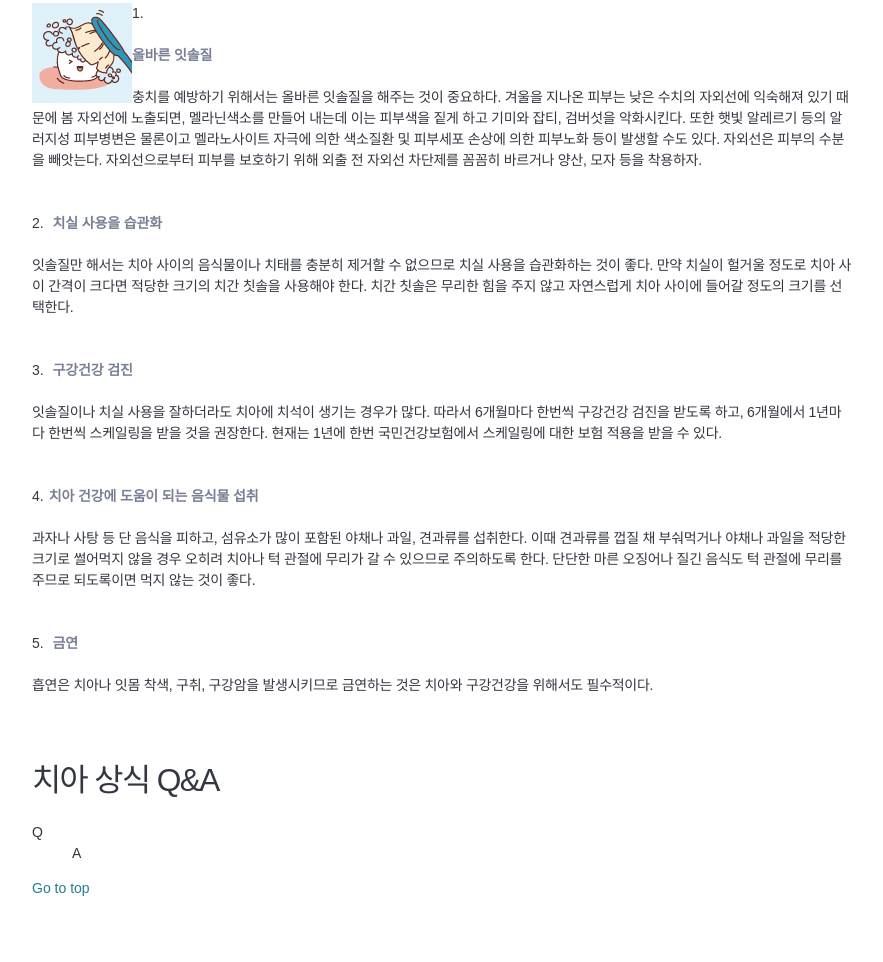
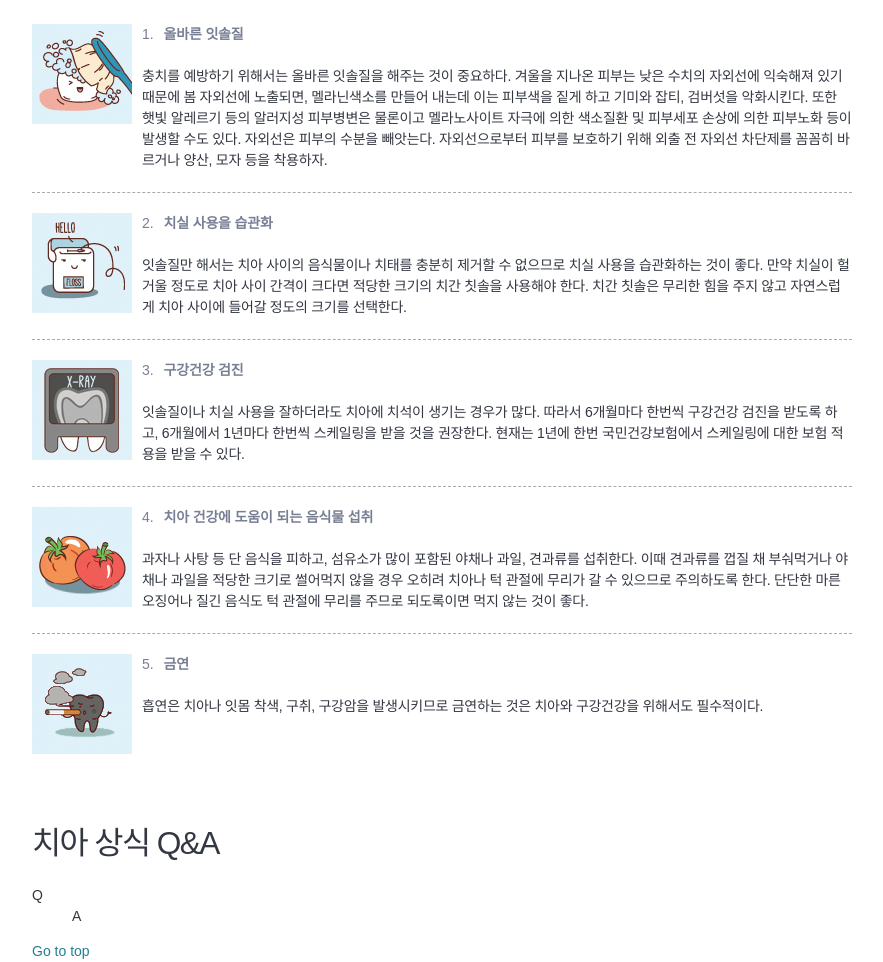
Before and after one commit to cepien/FDC_5th, a plain HTML site: page homework/07_day8_layout_typography_medical/index.html in a window 1280 px wide. Shown: the part 857-1819 px from the top of the page, without its empty margins (198-1081 px from the left). Before the commit the page ends 1756 px from the top, so only its background shows below. Drawn offline with Linux system fonts and the light colour scheme; a web font is replaced by a local one.

Commit message:
메디컬 작업중

```diff
--- a/homework/07_day8_layout_typography_medical/css/page.css
+++ b/homework/07_day8_layout_typography_medical/css/page.css
@@ -43,10 +43,9 @@ img {
   vertical-align: middle;
 }
 
-
 /*타이포그래피*/
 /*공통디자인*/
-p, h1, h2, h3, h4, h5, h6 {
+p, h1, h3, h5, h6 {
   margin-top: 0;
   margin-bottom: 2.1rem;
 }
@@ -57,11 +56,11 @@ p {
 }
 
 /*제목디자인*/
-h1, h2, h3, h4 {
+h1, h3, h5, h6 {
   letter-spacing: -0.05em;
 }
 h1, h3 {
-  font-weight: 300;
+  font-weight: 200;
 	color: #333741;
 }
 h5, h6 {
@@ -73,7 +72,7 @@ h1 {
   line-height: 6.3rem;
 }
 h3 {
-  padding-top: 4.2rem;
+  /*padding-top: 3.17rem;*/
   font-size: 3.17rem;
   line-height: 4.2rem;
 }
@@ -121,44 +120,68 @@ header {
   text-align: center;
 }
 
-main {}
-.section-important {}
-.order-teeth-manage {
-  /*margin-top: 4.2rem;*/
+main {
+  margin-top: 4.2rem;
 }
+
+/*.section-important {
+}*/
 
 /*카운터 넘버링*/
 .order-teeth-manage {
+  margin-top: 4.2rem;
   /*문법상 리셋을 시켜줘야 한다. 중첩되는 경우 문제가 생김*/
   counter-reset: order-teeth-manage;
 }
+
+.order-teeth-manage li {
+  overflow: hidden;
+  margin-bottom: 2rem;
+  border-bottom: 1px dashed #a9a9a9
+}
+
+.order-teeth-manage li:last-child {
+  border-bottom: none;
+}
 /*증가시키기*/
-.order-teeth-manage li::before {
+/*.order-teeth-manage li::before {
   content: counter(order-teeth-manage) '.';
-  counter-increment: order-teeth-manage;
+  counter-increment: order-teeth-manage;*/
   /*order-title margin left 5px를 줘도 같다. 단지 css문서내에서 일관성이 있어야 함*/
-  margin-right: 5px;
+  /*margin-right: 5px;
+}*/
+
+.order-index {
+  font-weight: 400;
+  margin-right: 1rem;
+}
+
+.order-img {
+  float: left;
+  /*line-height: 10.5rem;*/
+  margin-right: 1rem;
+  /*margin-bottom: 2.1rem;*/
+}
+.order-content {
+  overflow: hidden;
 }
 
 .order-title {
   display: inline-block;
-  margin-top: 2.1rem;
+  /*margin-top: 2.1rem;*/
   margin-bottom: 2.1rem;
   font-weight: 700;
   color: #787f94;
   letter-spacing: -0.01em;
 }
 
-.order-img {
-  float: left;
-  /*margin-right: 1rem;*/
+.order-desc.is-last {
+  padding-bottom: 4.2rem;
 }
 
-/*.order-content {
-  overflow: hidden;
-}*/
 /*.order-desc {
-  padding-bottom: 2.1rem;
 }*/
 
-.section-QnA {}
+.section-QnA {
+  margin-top: 4.2rem;
+}
--- a/homework/07_day8_layout_typography_medical/index.html
+++ b/homework/07_day8_layout_typography_medical/index.html
@@ -26,25 +26,38 @@
                     <li>
                         <img class="order-img" src="./assets/illust01_1.png" alt>
                         <div class="order-content">
-                            <strong class="order-title">올바른 잇솔질</strong>
+                            <strong class="order-title"><span class="order-index">1.</span>올바른 잇솔질</strong>
                             <p class="order-desc">충치를 예방하기 위해서는 올바른 잇솔질을 해주는 것이 중요하다. 겨울을 지나온 피부는 낮은 수치의 자외선에 익숙해져 있기 때문에 봄 자외선에 노출되면, 멜라닌색소를 만들어 내는데 이는 피부색을 짙게 하고 기미와 잡티, 검버섯을 악화시킨다. 또한 햇빛 알레르기 등의 알러지성 피부병변은 물론이고 멜라노사이트 자극에 의한 색소질환 및 피부세포 손상에 의한 피부노화 등이 발생할 수도 있다. 자외선은 피부의 수분을 빼앗는다. 자외선으로부터 피부를 보호하기 위해 외출 전 자외선 차단제를 꼼꼼히 바르거나 양산, 모자 등을 착용하자.</p>
                         </div>
                     </li>
                     <li>
-                        <strong class="order-title">치실 사용을 습관화</strong>
-                        <p class="order-desc">잇솔질만 해서는 치아 사이의 음식물이나 치태를 충분히 제거할 수 없으므로 치실 사용을 습관화하는 것이 좋다.  만약 치실이 헐거울 정도로 치아 사이 간격이 크다면 적당한 크기의 치간 칫솔을 사용해야 한다. 치간 칫솔은 무리한 힘을 주지 않고 자연스럽게 치아 사이에 들어갈 정도의 크기를 선택한다.</p>
+                        <img class="order-img" src="./assets/illust01_2.png" alt>
+                        <div class="order-content">
+                            <strong class="order-title"><span class="order-index">2.</span>치실 사용을 습관화</strong>
+                           <p class="order-desc">잇솔질만 해서는 치아 사이의 음식물이나 치태를 충분히 제거할 수 없으므로 치실 사용을 습관화하는 것이 좋다.  만약 치실이 헐거울 정도로 치아 사이 간격이 크다면 적당한 크기의 치간 칫솔을 사용해야 한다. 치간 칫솔은 무리한 힘을 주지 않고 자연스럽게 치아 사이에 들어갈 정도의 크기를 선택한다.</p>
+                        </div>
                     </li>
                     <li>
-                        <strong class="order-title">구강건강 검진</strong>
-                        <p class="order-desc">잇솔질이나 치실 사용을 잘하더라도 치아에 치석이 생기는 경우가 많다. 따라서 6개월마다 한번씩 구강건강 검진을 받도록 하고, 6개월에서 1년마다 한번씩 스케일링을 받을 것을 권장한다. 현재는 1년에 한번 국민건강보험에서 스케일링에 대한 보험 적용을 받을 수 있다.</p>
-                    </li>
-                    <li><strong class="order-title">치아 건강에 도움이 되는 음식물 섭취</strong>
-                    <p class="order-desc">과자나 사탕 등 단 음식을 피하고, 섬유소가 많이 포함된 야채나 과일, 견과류를 섭취한다. 이때 견과류를 껍질 채 부숴먹거나 야채나 과일을 적당한 크기로 썰어먹지 않을 경우 오히려 치아나 턱 관절에 무리가 갈 수 있으므로 주의하도록 한다. 단단한 마른 오징어나 질긴 음식도 턱 관절에 무리를 주므로 되도록이면 먹지 않는 것이 좋다.</p>
+                        <img class="order-img" src="./assets/illust01_3.png" alt>
+                        <div class="order-content">
+                            <strong class="order-title"><span class="order-index">3.</span>구강건강 검진</strong>
+                            <p class="order-desc">잇솔질이나 치실 사용을 잘하더라도 치아에 치석이 생기는 경우가 많다. 따라서 6개월마다 한번씩 구강건강 검진을 받도록 하고, 6개월에서 1년마다 한번씩 스케일링을 받을 것을 권장한다. 현재는 1년에 한번 국민건강보험에서 스케일링에 대한 보험 적용을 받을 수 있다.</p>
+                        </div>
                     </li>
                     <li>
-                        <!--strong.order-title+p.order-desc-->
-                        <strong class="order-title">금연</strong>
-                        <p class="order-desc">흡연은 치아나 잇몸 착색, 구취, 구강암을 발생시키므로 금연하는 것은 치아와 구강건강을 위해서도 필수적이다.</p>
+                        <img class="order-img" src="./assets/illust01_4.png" alt>
+                        <div class="order-content">
+                            <strong class="order-title"><span class="order-index">4.</span>치아 건강에 도움이 되는 음식물 섭취</strong>
+                            <p class="order-desc">과자나 사탕 등 단 음식을 피하고, 섬유소가 많이 포함된 야채나 과일, 견과류를 섭취한다. 이때 견과류를 껍질 채 부숴먹거나 야채나 과일을 적당한 크기로 썰어먹지 않을 경우 오히려 치아나 턱 관절에 무리가 갈 수 있으므로 주의하도록 한다. 단단한 마른 오징어나 질긴 음식도 턱 관절에 무리를 주므로 되도록이면 먹지 않는 것이 좋다.</p>
+                        </div>
+                    </li>
+                    <li>
+                        <img class="order-img" src="./assets/illust01_5.png" alt>
+                        <div class="order-content">
+                            <!--strong.order-title+p.order-desc-->
+                            <strong class="order-title"><span class="order-index">5.</span>금연</strong>
+                            <p class="order-desc is-last">흡연은 치아나 잇몸 착색, 구취, 구강암을 발생시키므로 금연하는 것은 치아와 구강건강을 위해서도 필수적이다.</p>
+                        </div>
                     </li>
                 </ol>
             </section>
```
